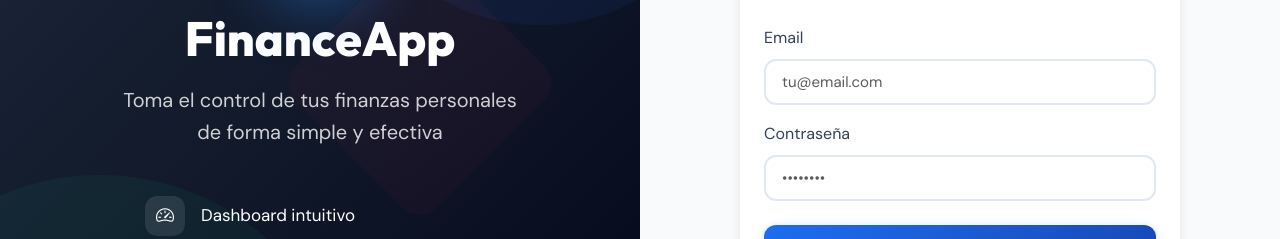
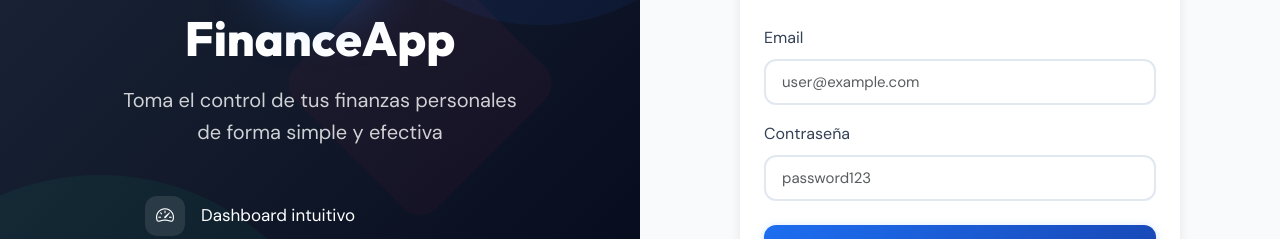
Before and after one commit to ChrisCarcamo1605/financial-management, a React (Vite) app in the folder frontend/: page /login in a window 1280 px wide. Shown: the part 275-514 px from the top of the page. Built offline with nearby package versions, Linux system fonts and the light colour scheme; what chartjs-plugin-zoom would draw is missing.

Commit message:
fix(Login): update placeholder text for email and password fields

```diff
--- a/frontend/src/pages/Login.jsx
+++ b/frontend/src/pages/Login.jsx
@@ -209,7 +209,7 @@ const Login = () => {
                 <Form.Label className="fw-500" style={{ color: isDark ? '#e2e8f0' : '#334155' }}>Email</Form.Label>
                 <Form.Control
                   type="email"
-                  placeholder="tu@email.com"
+                  placeholder="user@example.com"
                   value={formData.email}
                   onChange={(e) => setFormData({ ...formData, email: e.target.value })}
                   required
@@ -221,7 +221,7 @@ const Login = () => {
                 <Form.Label className="fw-500" style={{ color: isDark ? '#e2e8f0' : '#334155' }}>Contraseña</Form.Label>
                 <Form.Control
                   type="password"
-                  placeholder="••••••••"
+                  placeholder="password123"
                   value={formData.password}
                   onChange={(e) => setFormData({ ...formData, password: e.target.value })}
                   required
```
